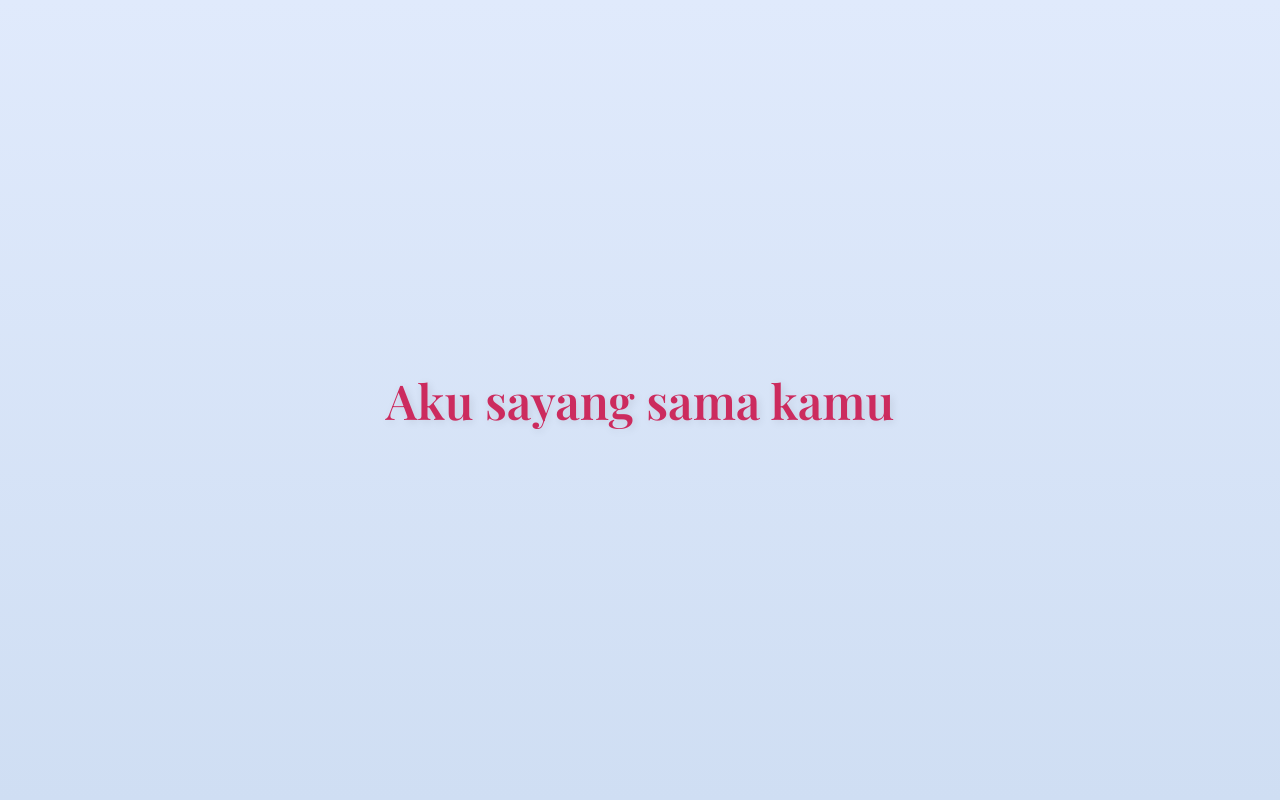
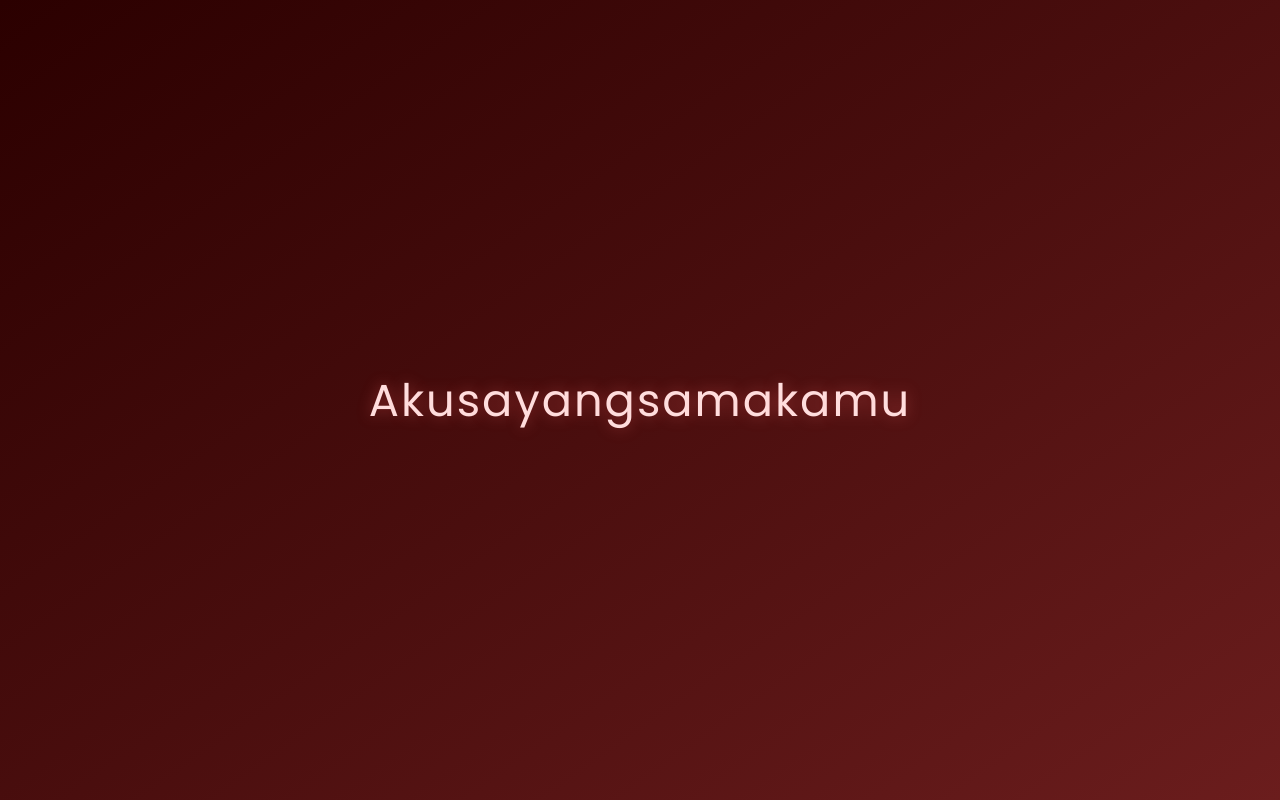
Before and after one commit to thisiselrach/imissumasr, a plain HTML site: page slide7.html in a window 1280 px wide. Drawn offline with nearby package versions, Linux system fonts and the light colour scheme; a web font is replaced by a local one.

Commit message:
Update slide7.html

```diff
--- a/slide7.html
+++ b/slide7.html
@@ -4,29 +4,35 @@
   <meta charset="UTF-8" />
   <meta name="viewport" content="width=device-width, initial-scale=1.0"/>
   <title>Slide 7</title>
-  <link href="https://fonts.googleapis.com/css2?family=Playfair+Display:ital,wght@0,600;1,700&display=swap" rel="stylesheet">
+
+
+  <link href="https://fonts.googleapis.com/css2?family=Playfair+Display:ital,wght@0,600;1,700&family=Poppins:wght@300;400;500&display=swap" rel="stylesheet">
+
   <style>
     body {
       margin: 0;
       padding: 0;
-      background: linear-gradient(to bottom, #e0eafc, #cfdef3);
-      font-family: 'Playfair Display', serif;
       height: 100vh;
       display: flex;
       justify-content: center;
       align-items: center;
       overflow: hidden;
+      background: linear-gradient(145deg, #2b0000, #4a0e0e, #6b1d1d);
+      font-family: 'Poppins', sans-serif;
       cursor: pointer;
+      transition: background 1s ease-in-out;
+      position: relative;
     }
 
     .message {
-      font-size: 3rem;
-      color: #cc2b5e;
-      text-shadow: 2px 2px 8px rgba(0,0,0,0.1);
+      font-size: 2.8rem;
+      color: #ffdddd;
+      text-shadow: 0 0 15px rgba(255, 100, 100, 0.4);
       text-align: center;
-      white-space: nowrap;
+      letter-spacing: 2px;
       opacity: 0;
       animation: fadeIn 2s ease forwards;
+      z-index: 2;
     }
 
     @keyframes fadeIn {
@@ -34,28 +40,76 @@
         opacity: 1;
       }
     }
+
+    .message span {
+      display: inline-block;
+      opacity: 0;
+      transform: translateY(10px);
+      animation: fadeUp 0.4s forwards;
+    }
+
+    @keyframes fadeUp {
+      to {
+        opacity: 1;
+        transform: translateY(0);
+      }
+    }
+
+    /* Area klik kiri-kanan */
+    .nav-area {
+      position: absolute;
+      top: 0;
+      width: 50%;
+      height: 100%;
+      z-index: 1;
+    }
+
+    .left {
+      left: 0;
+    }
+
+    .right {
+      right: 0;
+    }
+
+    /* Responsif untuk HP */
+    @media (max-width: 600px) {
+      .message {
+        font-size: 2rem;
+        letter-spacing: 1px;
+        padding: 0 10px;
+      }
+    }
   </style>
 </head>
-<body onclick="goToNextSlide()">
+<body>
   <div class="message" id="message"></div>
+
+  <!-- Area klik kiri-kanan -->
+  <div class="nav-area left" onclick="goToPreviousSlide()"></div>
+  <div class="nav-area right" onclick="goToNextSlide()"></div>
 
   <script>
     const text = "Aku sayang sama kamu";
     const container = document.getElementById('message');
-    let i = 0;
 
     function typeLetter() {
-      if (i < text.length) {
-        container.innerHTML += text.charAt(i);
-        i++;
-        setTimeout(typeLetter, 90);
-      }
+      [...text].forEach((char, i) => {
+        const span = document.createElement('span');
+        span.textContent = char;
+        span.style.animationDelay = `${i * 0.12}s`;
+        container.appendChild(span);
+      });
     }
 
     setTimeout(typeLetter, 500);
 
     function goToNextSlide() {
-      window.location.href = "slide8.html"; // Ganti nama file jika slide berikut beda
+      window.location.href = "slide8.html";
+    }
+
+    function goToPreviousSlide() {
+      window.location.href = "slide6.html";
     }
   </script>
 </body>
```
